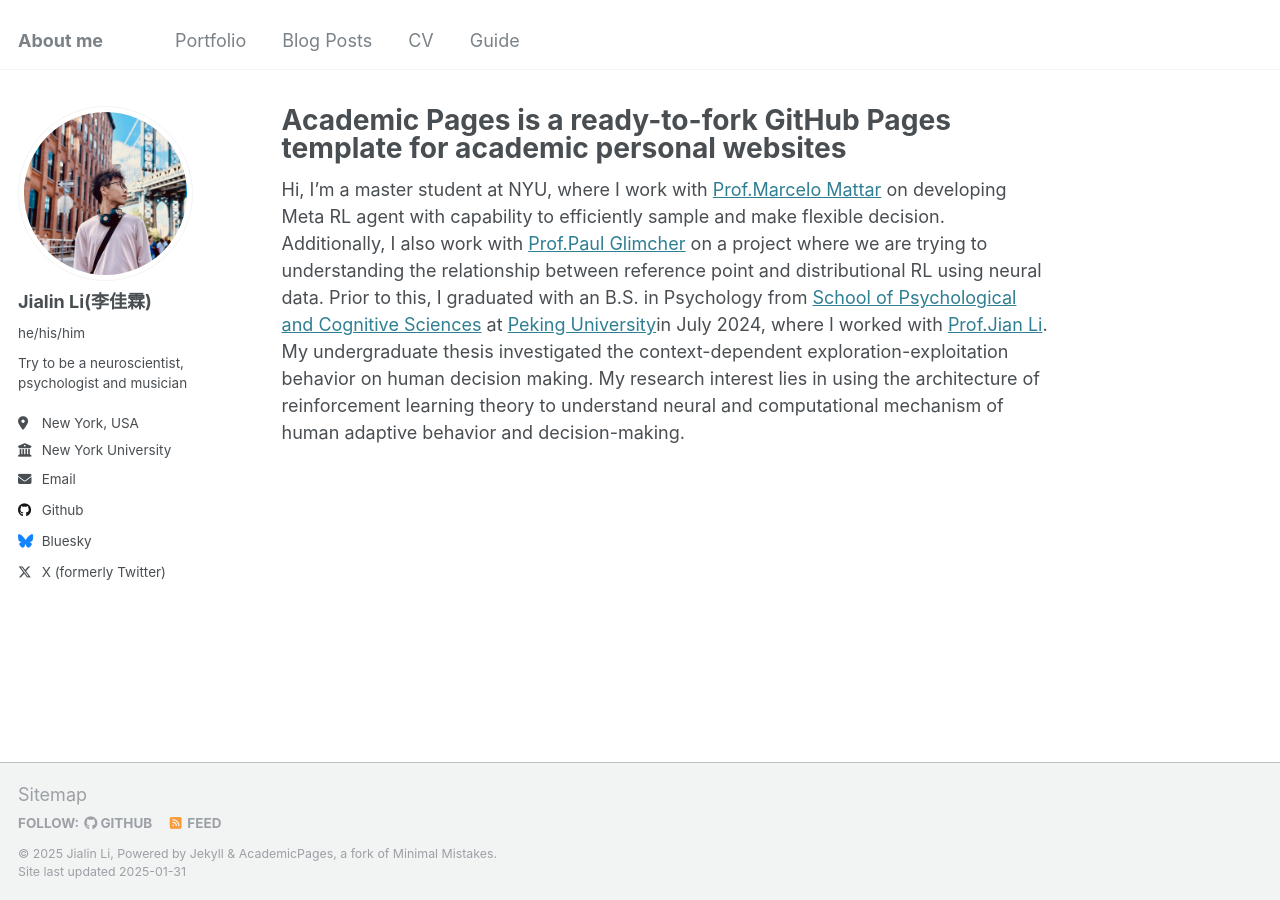
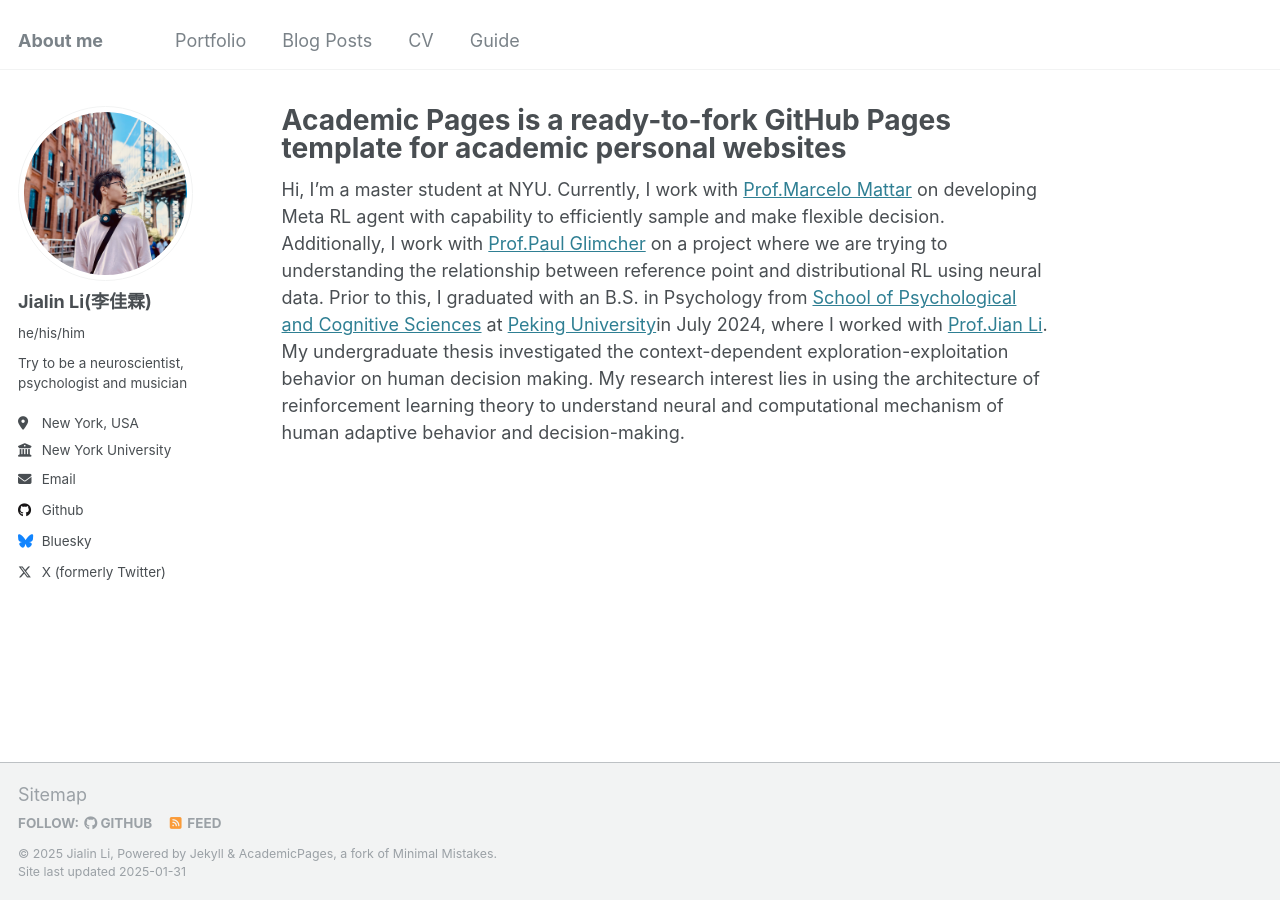
Before and after one commit to JiaLinLi0822/JiaLinLi0822.github.io, a Jekyll site: the page built from _pages/about.md, in a window 1280 px wide. Built offline with Jekyll 4.4.1, drawn with Linux system fonts in a browser that asks for light colours.

Commit message:
Update about.md

```diff
--- a/_pages/about.md
+++ b/_pages/about.md
@@ -7,4 +7,4 @@
   - /about.html
 ---
 
-Hi, I'm a master student at NYU, where I work with [Prof.Marcelo Mattar](https://as.nyu.edu/faculty/marcelo-mattar.html) on developing Meta RL agent with capability to efficiently sample and make flexible decision. Additionally, I also work with [Prof.Paul Glimcher](https://as.nyu.edu/faculty/paul-glimcher.html) on a project where we are trying to understanding the relationship between reference point and distributional RL using neural data. Prior to this, I graduated with an B.S. in Psychology from [School of Psychological and Cognitive Sciences](https://www.psy.pku.edu.cn) at [Peking University](https://www.pku.edu.cn/)in July 2024, where I worked with [Prof.Jian Li](https://www.psy.pku.edu.cn/english/people/faculty/professor/jianli/index.htm). My undergraduate thesis investigated the context-dependent exploration-exploitation behavior on human decision making. My research interest lies in using the architecture of reinforcement learning theory to understand neural and computational mechanism of human adaptive behavior and decision-making.
+Hi, I'm a master student at NYU. Currently, I work with [Prof.Marcelo Mattar](https://as.nyu.edu/faculty/marcelo-mattar.html) on developing Meta RL agent with capability to efficiently sample and make flexible decision. Additionally, I work with [Prof.Paul Glimcher](https://as.nyu.edu/faculty/paul-glimcher.html) on a project where we are trying to understanding the relationship between reference point and distributional RL using neural data. Prior to this, I graduated with an B.S. in Psychology from [School of Psychological and Cognitive Sciences](https://www.psy.pku.edu.cn) at [Peking University](https://www.pku.edu.cn/)in July 2024, where I worked with [Prof.Jian Li](https://www.psy.pku.edu.cn/english/people/faculty/professor/jianli/index.htm). My undergraduate thesis investigated the context-dependent exploration-exploitation behavior on human decision making. My research interest lies in using the architecture of reinforcement learning theory to understand neural and computational mechanism of human adaptive behavior and decision-making.
```
